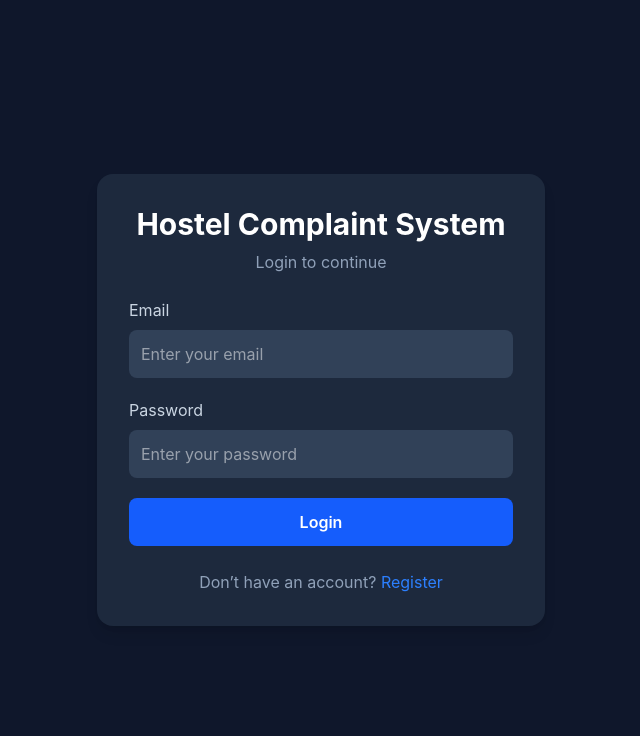
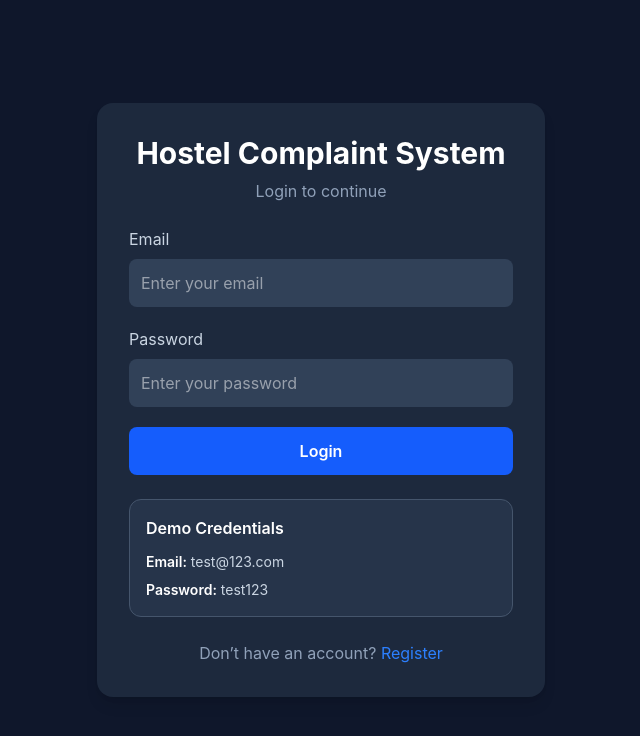
Before and after one commit to sourodeepsaha2/AI-hostel-complaint-system, a React (Vite) app: page / in a window 1280 px wide. Shown: the top 736 px of the page, without its empty margins (319-959 px from the left). Built offline with nearby package versions, Linux system fonts and the light colour scheme.

Commit message:
Add demo credentials section to login page

```diff
--- a/src/pages/Login.jsx
+++ b/src/pages/Login.jsx
@@ -84,6 +84,34 @@ function Login() {
 
         </form>
 
+        {/* Demo Credentials */}
+
+        <div className="bg-slate-700/50 border border-slate-600 rounded-xl p-4 mt-6">
+
+          <h3 className="text-white font-semibold mb-3">
+            Demo Credentials
+          </h3>
+
+          <div className="space-y-2 text-sm">
+
+            <p className="text-slate-300">
+              <span className="font-semibold text-white">
+                Email:
+              </span>{" "}
+              test@123.com
+            </p>
+
+            <p className="text-slate-300">
+              <span className="font-semibold text-white">
+                Password:
+              </span>{" "}
+              test123
+            </p>
+
+          </div>
+
+        </div>
+
         <p className="text-slate-400 text-center mt-6">
           Don’t have an account?{" "}
           <Link
```
